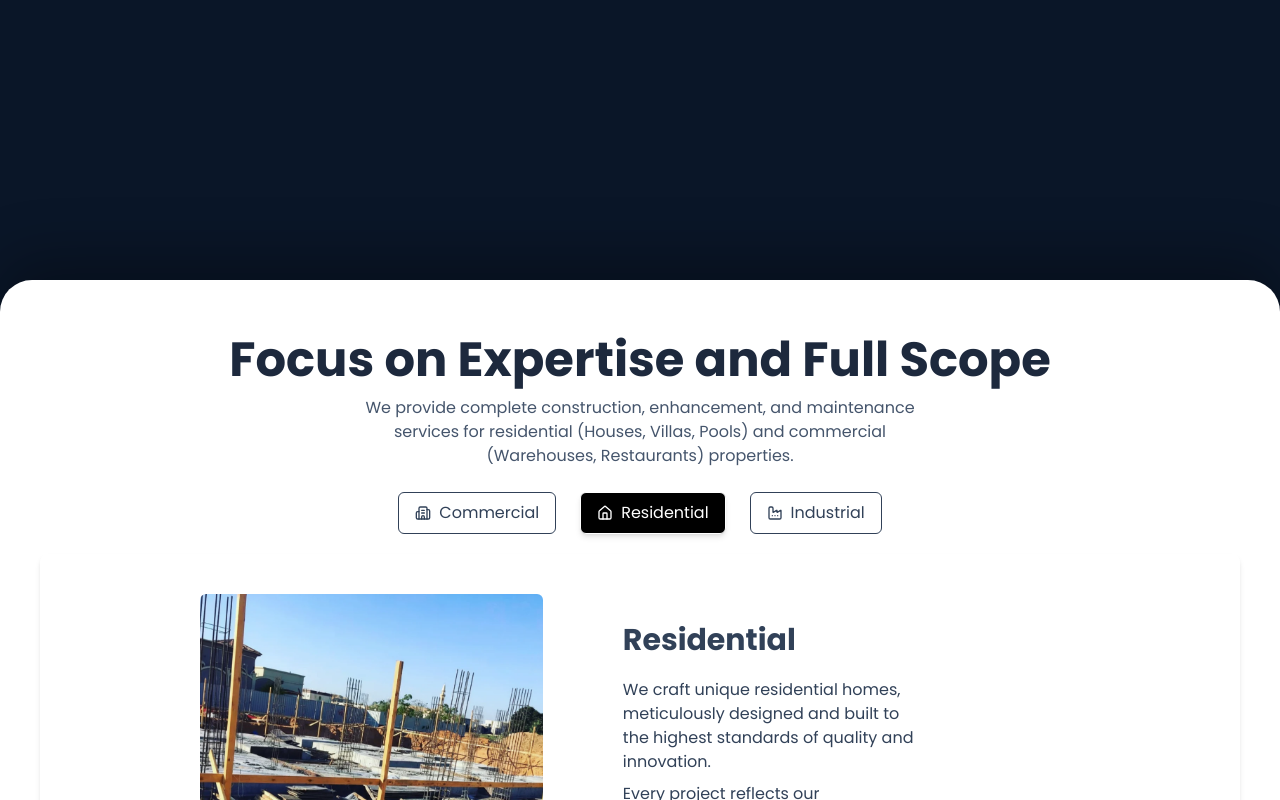
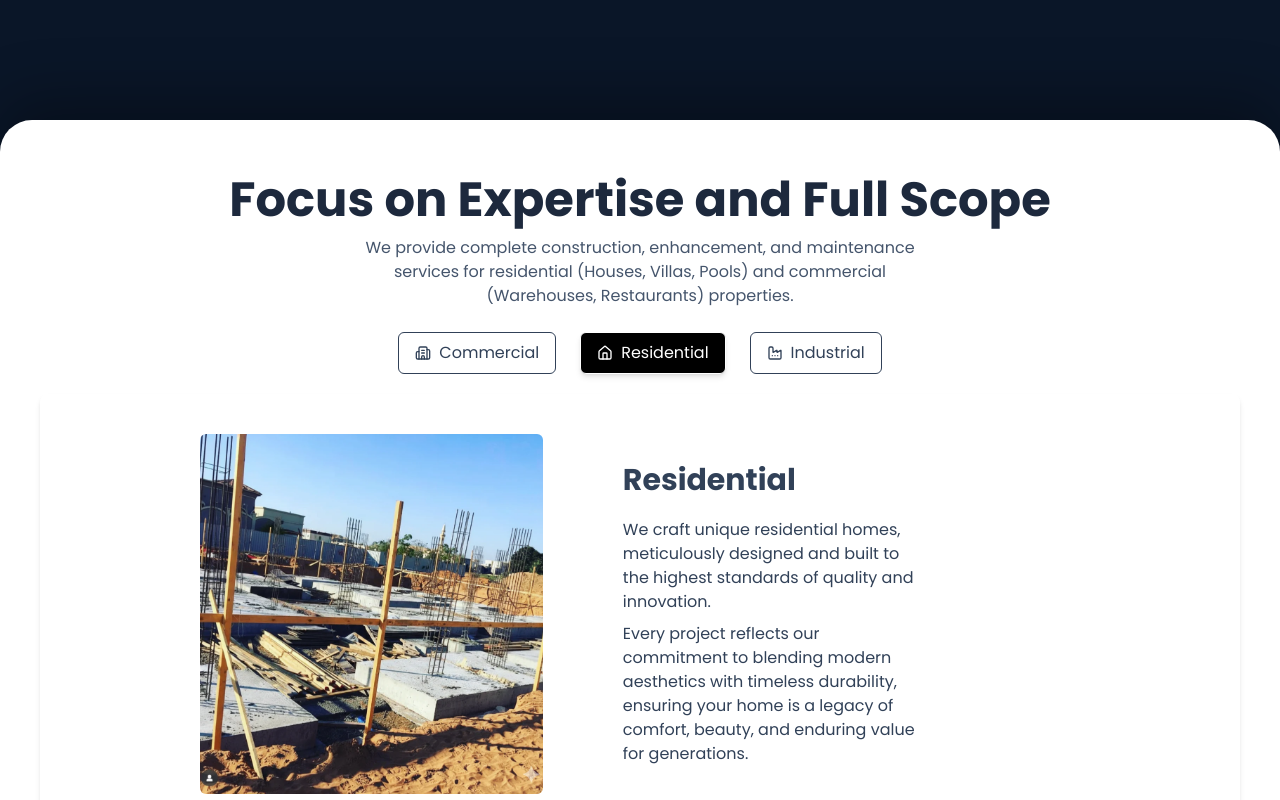
Before and after one commit to Amir-ibn-iliyas/emiratesHeritage, a React (Vite) app: page / in a window 1280 px wide. Shown: the part 2920-3720 px from the top of the page. Built offline with nearby package versions, Linux system fonts and the light colour scheme.

Commit message:
chane  about section margin

```diff
--- a/src/components/AboutUs.jsx
+++ b/src/components/AboutUs.jsx
@@ -22,7 +22,7 @@ const AboutUs = () => {
   const tabKey = activeTab.toLowerCase(); // "residential", "commercial", "industrial"
 
   return (
-    <div className="relative z-10  bg-white rounded-t-xl md:rounded-t-[2rem] shadow-[0_-20px_60px_rgba(0,0,0,0.3)] -mt-[100vh]">
+    <div className="relative z-10  bg-white rounded-t-xl md:rounded-t-[2rem] shadow-[0_-20px_60px_rgba(0,0,0,0.3)] -mt-[120vh]">
       <section id="about" className="w-screen md:w-full md:px-3 lg:px-10 py-8 pt-10 md:pt-14">
         {/* Heading */}
         <motion.div
```
